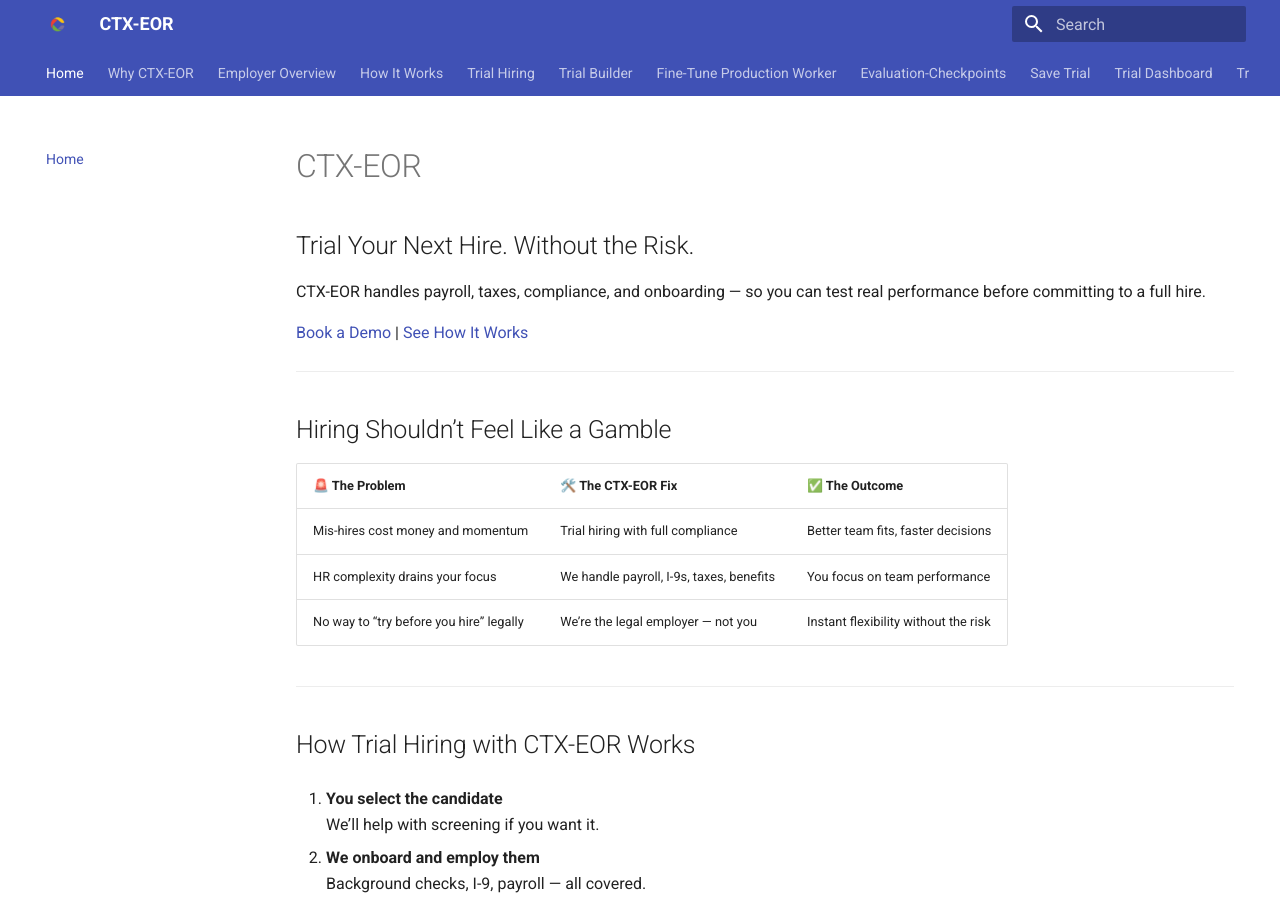
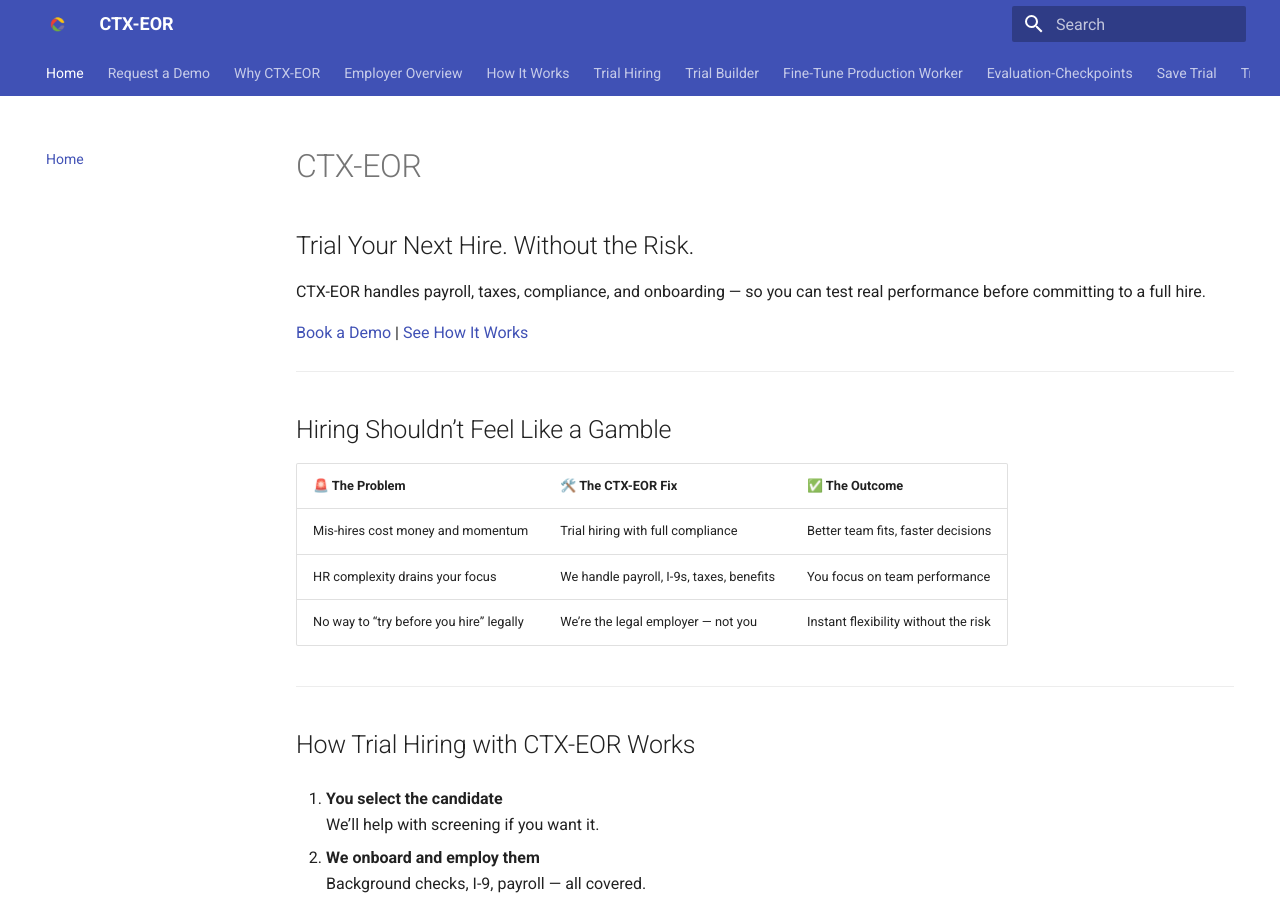
Before and after one commit to cirrusflyer275ds/ctx-eor-site, an MkDocs documentation site: the page built from docs/index.md, in a window 1280 px wide and 900 px high. Built offline with MkDocs 1.6.1 and Material for MkDocs 9.7.7, drawn with Linux system fonts in a browser that asks for light colours; some of the changed lines change nothing that is shown.

Commit message:
Update mkdocs.yml

```diff
--- a/mkdocs.yml
+++ b/mkdocs.yml
@@ -28,36 +28,38 @@
 
 nav:
   - Home: index.md
+  - Request a Demo: demo-request.md
   - Why CTX-EOR: why-ctx.md
   - Employer Overview: employer-overview.md
   - How It Works:
-    - Overview: how-it-works.md
-    - Candidate Onboarding: onboarding-step-2-candidate-onboarding.md
-    - Employment Forms: onboarding-step-3-employment-forms.md
-    - Screening & Background Checks: onboarding-step-4-screening.md
-    - Benefits & Coverage: onboarding-step-5-benefits.md
-    - Emergency Contact: onboarding-step-6-emergency-contact.md
-    - Work Rules & Acknowledgment: onboarding-step-7-work-rules.md
-    - Payroll Preview: onboarding-step-8-payroll-preview.md
-    - Summary & Attestation: onboarding-step-9-summary-attestation.md
-    - Final Confirmation & PDF Preview: onboarding-step-10-final-confirmation.md
+      - Overview: how-it-works.md
+      - Candidate Onboarding: onboarding-step-2-candidate-onboarding.md
+      - Employment Forms: onboarding-step-3-employment-forms.md
+      - Screening & Background Checks: onboarding-step-4-screening.md
+      - Benefits & Coverage: onboarding-step-5-benefits.md
+      - Emergency Contact: onboarding-step-6-emergency-contact.md
+      - Work Rules & Acknowledgment: onboarding-step-7-work-rules.md
+      - Payroll Preview: onboarding-step-8-payroll-preview.md
+      - Summary & Attestation: onboarding-step-9-summary-attestation.md
+      - Final Confirmation & PDF Preview: onboarding-step-10-final-confirmation.md
   - Trial Hiring: trial-hiring.md
-  - Trial Builder: trial-builder.md
+  - Trial Builder:
+      - Overview: trial-builder.md
+      - Step 1: trial-builder-step1.md
+      - Step 2 – Role Template: trial-builder-step2.md
+      - Step 3 – Customize Role: trial-builder-step3.md
+      - Step 4 – Timeline & Manager: trial-builder-step4.md
+      - Step 5 – Worksite & Schedule: trial-builder-step5.md
+      - Step 6 – Screening Requirements: trial-builder-step6.md
+      - Step 7 – Pay & Benefits: trial-builder-step7.md
+      - Step 8 – Employer Cost Estimate: trial-builder-step8.md
+      - Step 9 – Trial Timeline & Check-ins: trial-builder-step9.md
+      - Step 10 – Finalize & Save: trial-builder-step10.md
   - Fine-Tune Production Worker: fine-tune-production-worker.md
   - Evaluation-Checkpoints: evaluation-checkpoints.md
   - Save Trial: save-and-share.md
   - Trial Dashboard: trial-dashboard.md
   - Trial Details: trial-details.md
-  - Trial Builder: trial-builder-step1.md
-  - Role Template: trial-builder-step2.md
-  - Customize Role: trial-builder-step3.md
-  - Set Timeline & Manager: trial-builder-step4.md
-  - Worksite & Schedule: trial-builder-step5.md
-  - Screening & Background Requirements: trial-builder-step6.md
-  - Pay & Benefits Setup: trial-builder-step7.md
-  - Employer Cost Estimate: trial-builder-step8.md
-  - Trial Timeline & Check-ins: trial-builder-step9.md
-  - Finalize & Save: trial-builder-step10.md
   - Structured Evaluation: structured-evaluation.md
   - Compliance: compliance.md
   - The CTX Platform: platform.md
@@ -70,6 +72,5 @@
   - Who It’s For: who-its-for.md
   - Industries We Support: industries.md
   - Proof It Works: proof.md
-  - Request a Demo: demo-request.md
   - About Us: about.md
   - Contact: contact.md
```
